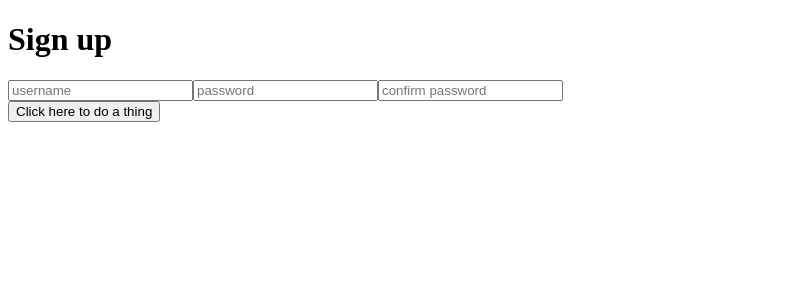
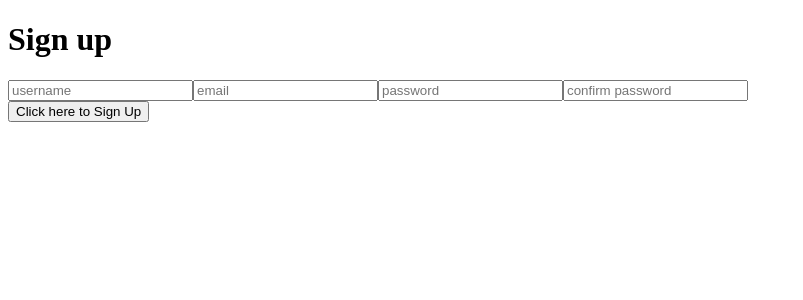
Before and after one commit to RobertOlive/WorkoutApp, a React (Create React App) app in the folder workoutapp/: page /signup in a window 1280 px wide. Shown: the top 300 px of the page, without its empty margins (0-803 px from the left). Built offline with nearby package versions, Linux system fonts and the light colour scheme.

Commit message:
users can now log in or sign up, page appropriately redirects

```diff
--- a/workoutapp/src/App.js
+++ b/workoutapp/src/App.js
@@ -9,15 +9,20 @@ class App extends Component {
   state={
     user:""
   }
+
+  loginHandle=(user)=>{
+    this.setState({user: user})
+  }
+
   render() {
     return (
       <BrowserRouter>
         <div className="app">
           <Switch>
             <Route exact path="/" render={()=>this.state.user.length>1?<Redirect to="/home"/>:<Redirect to="/login"/>}/>
-            <Route exact path="/home" component={Home}/>
-            <Route exact path="/login" component={Login}/>
-            <Route exact path="/signup" component={Signup}/>
+            <Route exact path="/home" render={props=><Home {...props}/>}/>
+            <Route exact path="/login" render={props=><Login loginHandle={this.loginHandle}{...props}/>}/>
+            <Route exact path="/signup" render={props=><Signup loginHandle={this.loginHandle}{...props}/>}/>
           </Switch>
         </div>
       </BrowserRouter>
--- a/workoutapp/src/pages/Login.js
+++ b/workoutapp/src/pages/Login.js
@@ -1,7 +1,32 @@
 import React, {Component} from "react";
 import {Link} from "react-router-dom";
+import axios from "axios";
 
 export default class Login extends Component {
+    constructor(props) {
+        super(props);
+        this.state = {
+            username: "",
+            password: ""
+        };
+    }
+
+    loginSubmit = () => {
+            axios.post("/loginUser", {
+                username: this.state.username,
+                password: this.state.password,
+            }).then((res)=>{
+                console.log(res);
+                this.props.loginHandle(this.state.username);
+                this.props.history.push('/');
+            })
+    }
+
+    handleForm = e => {
+        const {name, value} = e.target
+        this.setState({[name]:value})
+    }
+
     render() {
         return (
             <div className="login landing">
@@ -9,9 +34,10 @@ export default class Login extends Component {
                     <h1>Login</h1>
                 </div>
                 <form>
-                    <input type="email" placeholder="username"/>
-                    <input type="password" placeholder="password"/>
+                    <input name="username" placeholder="username" onChange={this.handleForm} value={this.state.username}/>
+                    <input type="password" name="password" placeholder="password"placeholder="username" onChange={this.handleForm} value={this.state.password}/>
                 </form>
+                <button onClick={this.loginSubmit}>Click here to log in</button>
                 <Link to="/signup">New User? Sign up here.</Link>
             </div>
         )
--- a/workoutapp/src/pages/Signup.js
+++ b/workoutapp/src/pages/Signup.js
@@ -1,9 +1,35 @@
 import React, {Component} from "react";
 import axios from "axios";
+
+
 export default class Login extends Component {
+    constructor(props) {
+        super(props);
+        this.state = {
+            username: "",
+            password: "",
+            passwordConf: "",
+            email: ""
+        };
+    }
 
-    doAThing() {
-        axios.get("api/plans").then(res=>console.log(res));
+    signUpSubmit = () => {
+        if (this.state.password === this.state.passwordConf) {
+            axios.post("/registerUser", {
+                username: this.state.username,
+                password: this.state.password,
+                email: this.state.email
+            }).then((res)=>{
+                console.log(res);
+                this.props.loginHandle(this.state.username);
+                this.props.history.push('/');
+            })
+        }
+    }
+
+    handleForm = e => {
+        const {name, value} = e.target
+        this.setState({[name]:value})
     }
 
     render() {
@@ -13,11 +39,12 @@ export default class Login extends Component {
                     <h1>Sign up</h1>
                 </div>
                 <form>
-                    <input type="email" placeholder="username"/>
-                    <input type="password" placeholder="password"/>
-                    <input type="password" placeholder="confirm password"/>
+                    <input name="username" placeholder="username" onChange={this.handleForm} value={this.state.username}/>
+                    <input name="email" placeholder="email" onChange={this.handleForm} value={this.state.email}/>
+                    <input name="password" type="password" placeholder="password" onChange={this.handleForm} value={this.state.password}/>
+                    <input name="passwordConf" type="password" placeholder="confirm password" onChange={this.handleForm} value={this.state.passwordConf}/>
                 </form>
-                <button onClick={this.doAThing}>Click here to do a thing</button>
+                <button onClick={this.signUpSubmit}>Click here to Sign Up</button>
             </div>
         )
     }
```
Also changed, not shown: 1 other file (tests, documents, lock files or other folders).
